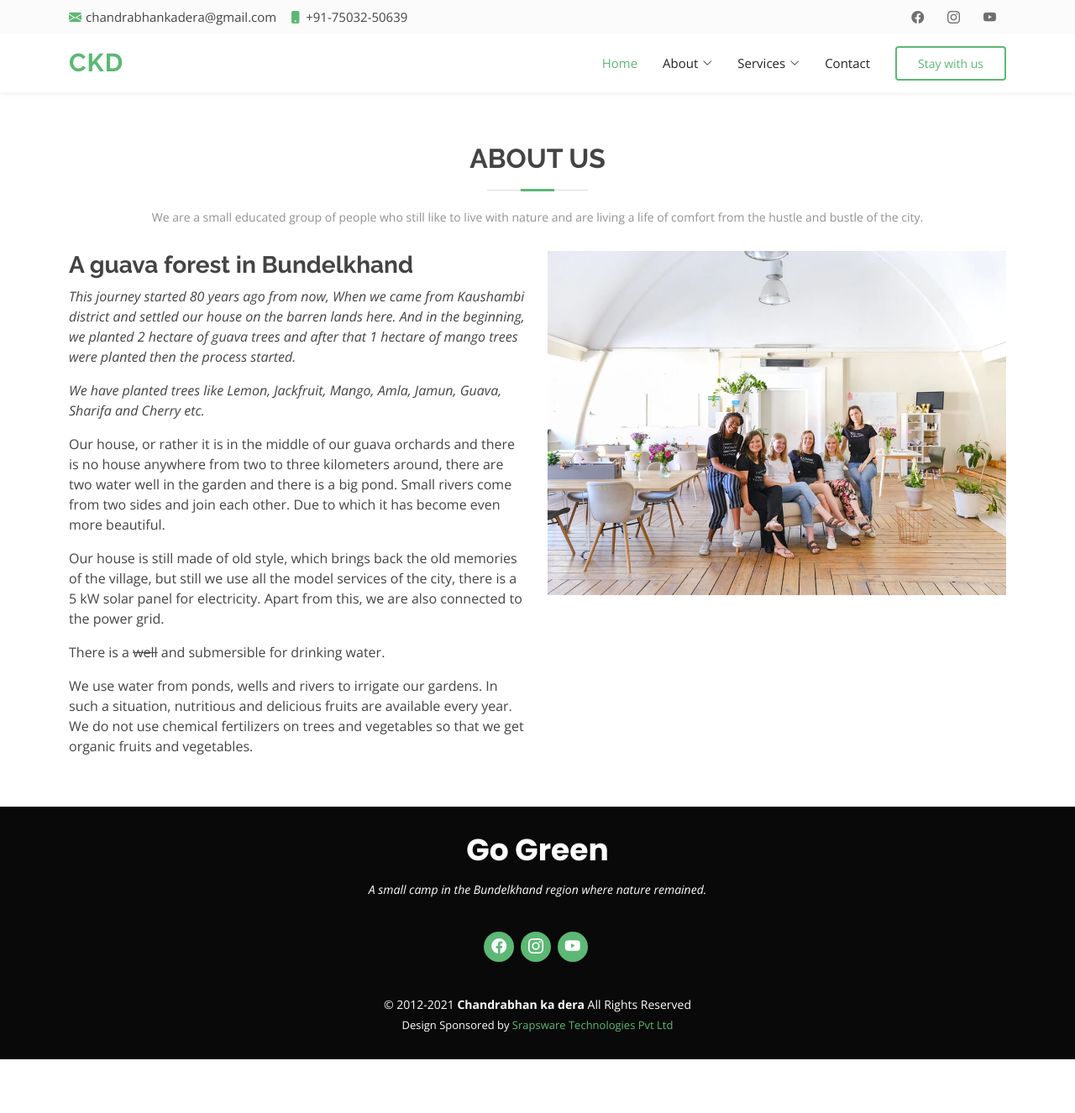
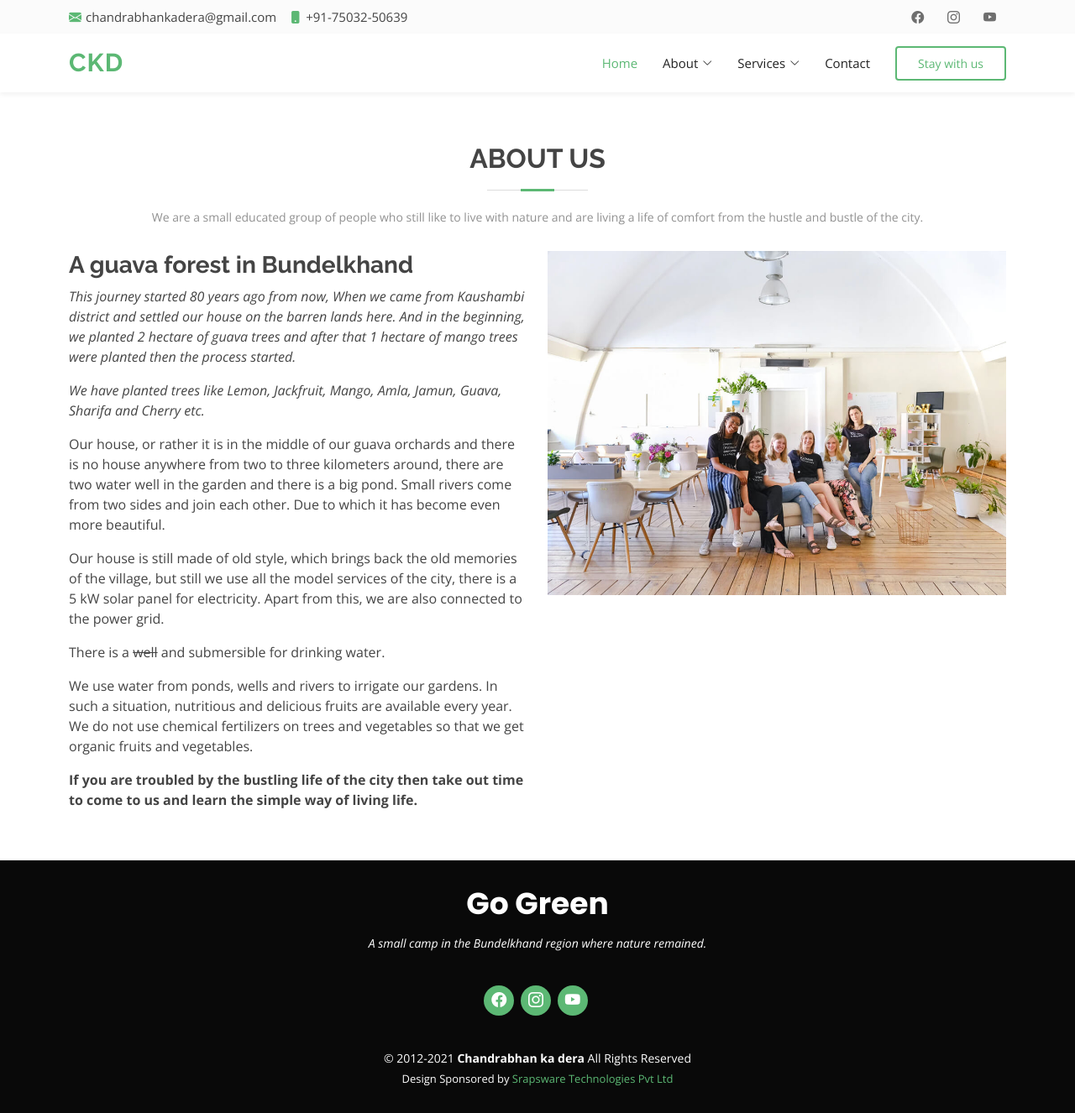
Before and after one commit to chandrabhankadera/chandrabhankadera.github.io, a Jekyll site: the page built from pages/about.html, in a window 1280 px wide. Shown: the whole page at 84% size. Built offline with Jekyll 4.4.1, drawn with Linux system fonts in a browser that asks for light colours; before the commit the page ends 1262 px from its top, so only the background shows below that.

Commit message:
Update about.html

```diff
--- a/pages/about.html
+++ b/pages/about.html
@@ -32,6 +32,9 @@ sitemap:
 			<p>There is a <del>well</del> and submersible  for drinking water.</p>
 
 			<p>We use water from ponds, wells and rivers to irrigate our gardens. In such a situation, nutritious and delicious fruits are available every year. We do not use chemical fertilizers on trees and vegetables so that we get organic fruits and vegetables.</p>
+
+			<p><strong>If you are troubled by the bustling life of the city then take out time to come to us and learn the simple way of living life.</strong></p>
+
           </div>
         </div>
 
```
